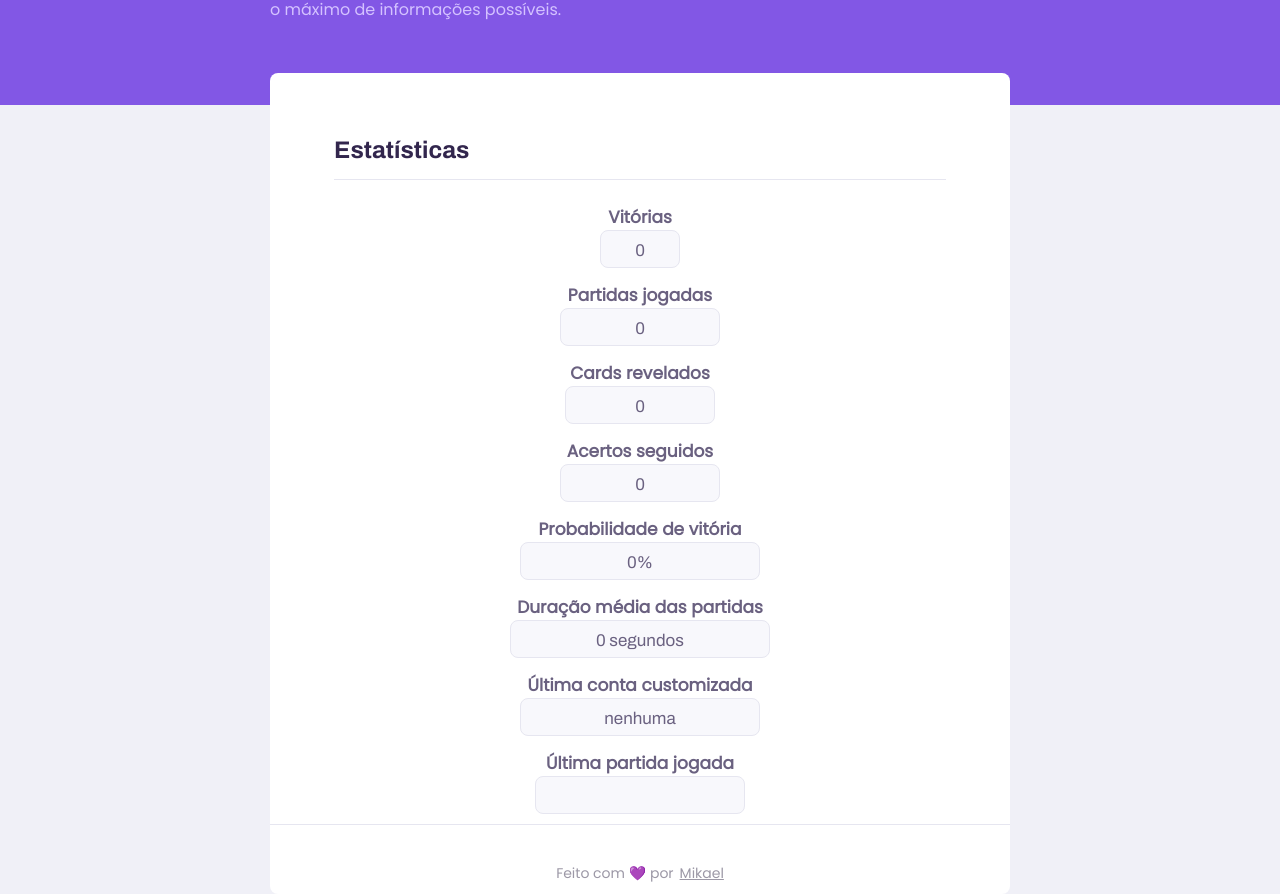
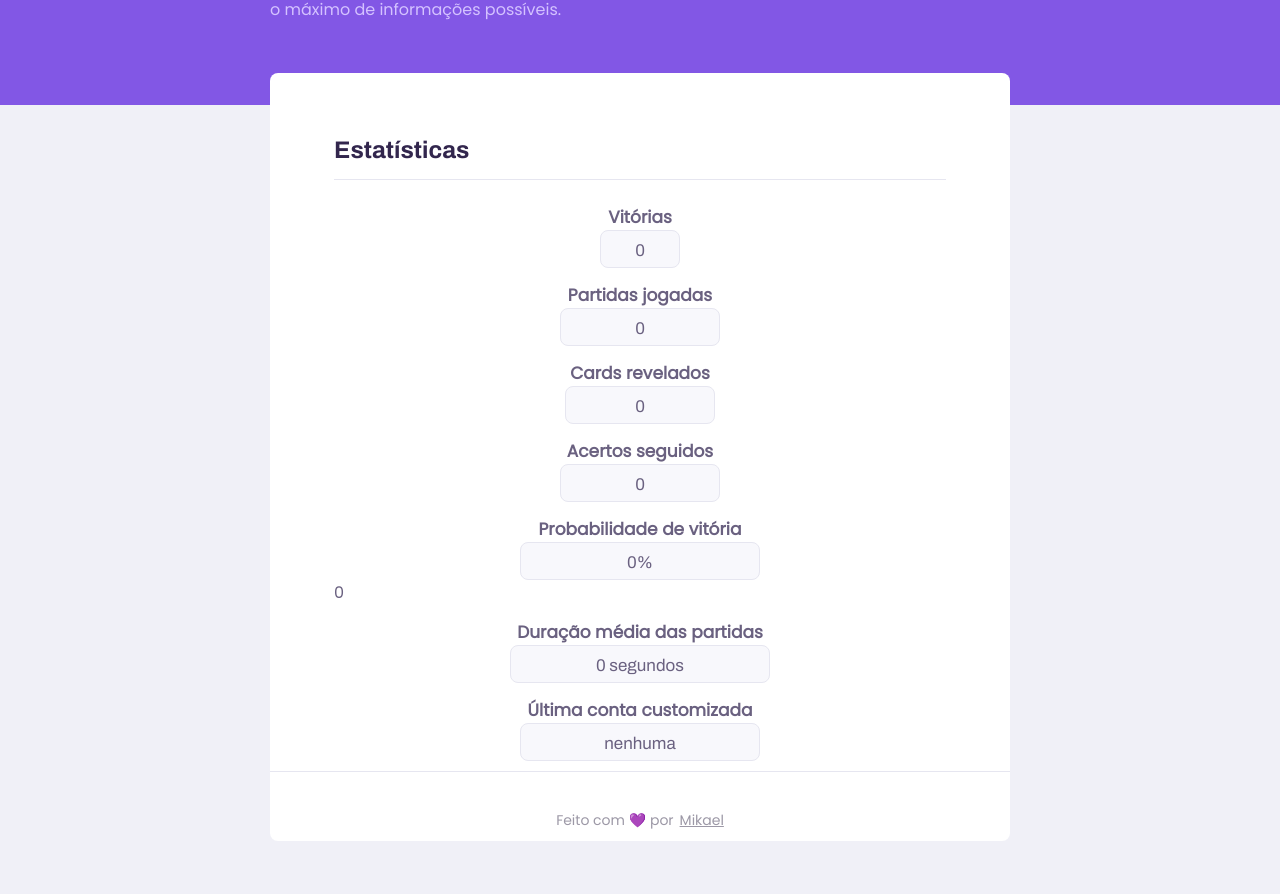
Before and after one commit to Mikael-R/arquimat, a React (Create React App) app: page /player-status in a window 1280 px wide. Shown: the part 235-1129 px from the top of the page. After the commit the page ends 1076 px from the top, so only its background shows below. Built offline with nearby package versions, Linux system fonts and the light colour scheme.

Commit message:
feat: 🎸 add timeSpentOnAllMatchesInSeconds in player status

```diff
--- a/src/pages/PlayerStatus/index.tsx
+++ b/src/pages/PlayerStatus/index.tsx
@@ -3,6 +3,7 @@ import React, { ReactElement } from 'react';
 
 import LabelKeyValue from '../../components/LabelKeyValue';
 import PageHeader from '../../components/PageHeader';
+import timeRange from '../../tools/timeRange';
 import timeSince from '../../tools/timeSince';
 
 import './styles.css';
@@ -27,7 +28,7 @@ function PlayerStatus(): ReactElement {
     Number(localStorage.getItem('timeSpentOnAllMatchesInSeconds')) || 0;
 
   const averageMatchDurationInSeconds = timeSpentOnAllMatchesInSeconds
-    ? (totalMatches / timeSpentOnAllMatchesInSeconds).toFixed(0)
+    ? Number((totalMatches / timeSpentOnAllMatchesInSeconds).toFixed(0))
     : 0;
 
   const lastCustomExpression =
@@ -55,19 +56,26 @@ function PlayerStatus(): ReactElement {
             title="Probabilidade de vitória"
             value={`${probabilityOfVictory}%`}
           />
-          {/* timeSpentOnAllMatchesInSeconds */}
+          {timeSpentOnAllMatchesInSeconds && (
+            <LabelKeyValue
+              title="Tempo de jogo"
+              value={timeRange(timeSpentOnAllMatchesInSeconds)}
+            />
+          )}
           <LabelKeyValue
             title="Duração média das partidas"
-            value={`${averageMatchDurationInSeconds} segundos`}
+            value={timeRange(averageMatchDurationInSeconds)}
           />
           <LabelKeyValue
             title="Última conta customizada"
             value={lastCustomExpression}
           />
-          <LabelKeyValue
-            title="Última partida jogada"
-            value={cameInLastParty}
-          />
+          {cameInLastParty && (
+            <LabelKeyValue
+              title="Jogou por último há"
+              value={cameInLastParty}
+            />
+          )}
         </fieldset>
 
         <footer>
--- /dev/null
+++ b/src/tools/timeRange.ts
@@ -0,0 +1,22 @@
+const timeRange = (seconds: number) => {
+  let interval = 0;
+
+  interval = Math.floor(seconds / 31536000);
+  if (interval > 1) return `${interval} anos`;
+
+  interval = Math.floor(seconds / 2592000);
+  if (interval > 1) return `${interval} mêses`;
+
+  interval = Math.floor(seconds / 86400);
+  if (interval > 1) return `${interval} dias`;
+
+  interval = Math.floor(seconds / 3600);
+  if (interval > 1) return `${interval} horas`;
+
+  interval = Math.floor(seconds / 60);
+  if (interval > 1) return `${interval} minutos`;
+
+  return `${Math.floor(seconds)} segundos`;
+};
+
+export default timeRange;
--- a/src/tools/timeSince.ts
+++ b/src/tools/timeSince.ts
@@ -3,21 +3,21 @@ const timeSince = (date: Date) => {
   let interval = 0;
 
   interval = Math.floor(seconds / 31536000);
-  if (interval > 1) return `Há ${interval} anos atrás`;
+  if (interval > 1) return `${interval} anos atrás`;
 
   interval = Math.floor(seconds / 2592000);
-  if (interval > 1) return `Há ${interval} mêses atrás`;
+  if (interval > 1) return `${interval} mêses atrás`;
 
   interval = Math.floor(seconds / 86400);
-  if (interval > 1) return `Há ${interval} dias atrás`;
+  if (interval > 1) return `${interval} dias atrás`;
 
   interval = Math.floor(seconds / 3600);
-  if (interval > 1) return `Há ${interval} horas atrás`;
+  if (interval > 1) return `${interval} horas atrás`;
 
   interval = Math.floor(seconds / 60);
-  if (interval > 1) return `Há ${interval} minutos atrás`;
+  if (interval > 1) return `${interval} minutos atrás`;
 
-  return `Há ${Math.floor(seconds)} segundos atrás`;
+  return `${Math.floor(seconds)} segundos atrás`;
 };
 
 export default timeSince;
```
